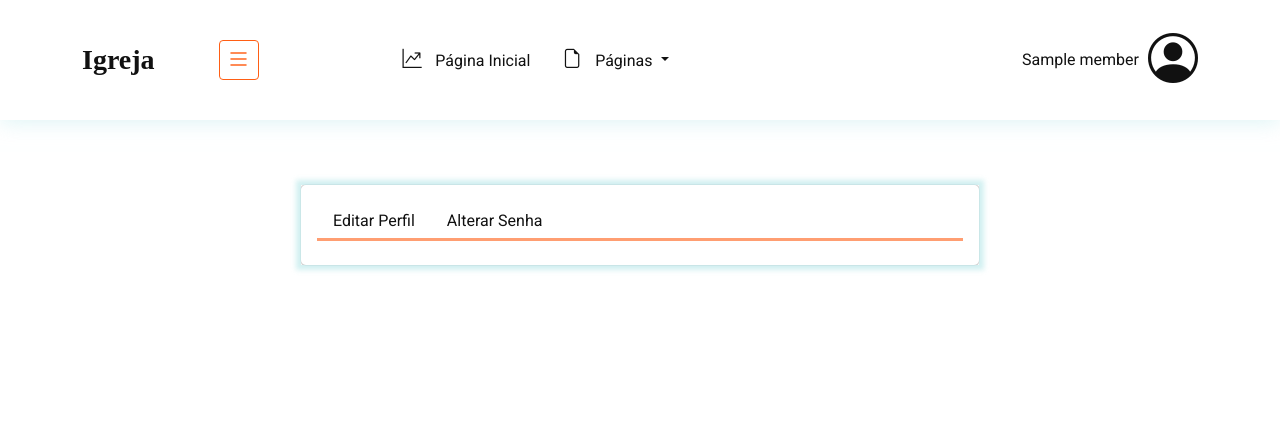
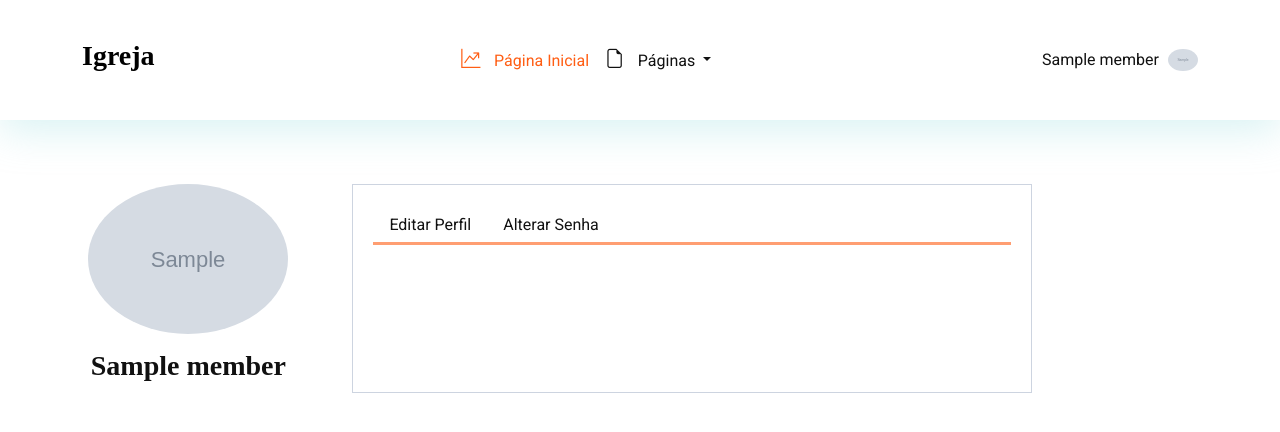
Before and after one commit to WilianSantos/gerenc-louvor-site, a Django app: template templates/accounts/my_profile.html in a window 1280 px wide. Shown: the top 432 px of the page. Run offline with Django 4.2, Linux system fonts and the light colour scheme; tables that the repository leaves empty hold one stand-in row (values such as "Sample post"); the template is opened without the code that fills it: values that come from a table or form of the project are taken from there, most other values are stand-ins (such as "Sample title", 1, 10 or a date in 2020); grey boxes marked "Sample" are stand-in pictures; style sheets or scripts are compiled from the project's sources; some libraries are stand-ins or nearby versions; some web fonts are replaced.

Commit message:
Dsign do header e da pagina my_profile

```diff
--- a/static/src/styles/_base.scss
+++ b/static/src/styles/_base.scss
@@ -15,7 +15,7 @@
 
 body {
     color: variables.$primaryTextColor;
-    background-color: variables.$menuBackgroundColor;
+    background-color: variables.$backgroundColor;
 }
 
 .text--big {
--- a/static/src/styles/_variables.scss
+++ b/static/src/styles/_variables.scss
@@ -1,10 +1,9 @@
 $images-path: "../images";
-$bodyBackgroundColor: #E4F2E7;
+
 $primaryTextColor: #111111;
 $secondTextColor: #FF5E14;
 $homeBackgroundColor: #271F4C;
-$formBackgroundColor: #ffffff;
 $buttunBackgroundColor: #8e44ad;
 $buttunBackgroundColorHover: #9b59b6;
-$menuBackgroundColor: #FFFFFF;
+$backgroundColor: #FFFFFF;
 $borderColor: #CDD4E0;
--- a/static/src/styles/pages/_login.scss
+++ b/static/src/styles/pages/_login.scss
@@ -5,14 +5,15 @@
     align-items: center;
     justify-content: space-between;
     padding: 10vw;
+    gap: 1vw;
 
-
-    @media (max-width: 425px) {
+    @media (max-width: 768px) {
         flex-direction: column;
     }
 
     &__form {
         padding: 20px;
+        min-width: 325px;
         display: flex;
         flex-direction: column;
         border: 1px solid variables.$borderColor;
--- a/static/src/styles/pages/_profile.scss
+++ b/static/src/styles/pages/_profile.scss
@@ -2,12 +2,37 @@
 
 .profile {
     display: flex;
-    flex-direction: column;
-    justify-content: center;
-    align-items: center;
-    padding-bottom: 30px;
+    justify-content: flex-start;
+    gap: 5vw;
+
+    @media (max-width: 768px) {
+        flex-direction: column;
+    }
+
+    &__info {
+        display: flex;
+        flex-direction: column;
+        align-items: center;
+        gap: 1vw;
+
+        &__img {
+            max-width: 200px;
+            border-radius: 50%;
+        }
+
+        i {
+            font-size: 50px;
+        }
+    }
 
     &__forms {
+        border: 1px solid variables.$borderColor;
+        padding: 20px;
+        min-width: 680px;
+
+        @media (max-width: 768px) {
+            min-width: 80vw;
+        }
 
         .nav-tabs {
             border-bottom: 3px solid rgba(variables.$secondTextColor, 0.6);
@@ -32,27 +57,6 @@
             }
         }
 
-        .card {
-            min-width: 680px;
-
-            @media (max-width: 768px){
-                min-width: 80vw;
-            }
-        }
-
-        &__profile {
-            &__img {
-                max-width: 200px;
-                width: 100%;
-                margin-bottom: 10px;
-            }
-
-        }
-
-        &__change__password {
-
-        }
-
         .row {
             display: flex;
             flex-direction: column;
--- a/static/src/styles/partials/_header.scss
+++ b/static/src/styles/partials/_header.scss
@@ -1,59 +1,90 @@
 @use '../variables';
 
-.header-dash {
-    background-color: variables.$menuBackgroundColor;
-    box-shadow: 0px 2px 20px rgba($color: #c7ecee, $alpha: .6);
+.header {
+    background-color: variables.$backgroundColor;
+    box-shadow: 0 10px 40px rgba($color: #c7ecee, $alpha: .7);
     height: 15vh;
-
-
-    &__menu {
-        display: flex;
-        justify-content: space-between;
-        align-items: center;
-
-
-        .title--small {
-            margin: 0;
-        }
 
     &__button {
         border: 1px solid variables.$secondTextColor;
         border-radius: 4px;
         background-color: transparent;
-            margin-left: 5vw;
-            width: 2.5em;
-            height: 2.5em;
-            display: block;
+        width: 2em;
+        height: 2em;
+        display: none;
         align-items: center;
+        justify-content: center;
+        margin-bottom: 20px;
 
+        &:focus {
+            box-shadow: none
+        }
 
         i {
             color: variables.$secondTextColor;
             font-size: 1.5em;
-            }
+
+            @media (max-width: 425px) {
+                font-size: 1em;
             }
         }
 
-    .sub-menu {
-        margin-left: 10vw;
+        @media (max-width: 768px) {
+            display: flex;
+        }
 
+    }
+
+    &__menu {
+
+
+        &__nav {
+
+            .nav-item {
+
+                .nav-link.active {
+                    color: variables.$secondTextColor;
+                }
+
+                .nav-link {
                     i {
                         font-size: 1.2em;
                         margin-right: .5em;
                     }
 
-        .nav-item:hover {
-            .nav-link {
+                    &:hover {
                         color: variables.$secondTextColor;
                     }
                 }
             }
+        }
+    }
 
-    &__nav {
+    &__navbar {
         color: variables.$primaryTextColor;
 
+        .nav-item.active {
+            color: variables.$secondTextColor;
+        }
 
         &__dropdown {
+
+            &__img {
+                width: 30px;
+                border-radius: 50%;
+            }
+
+            .nav-link {
+                color: variables.$primaryTextColor;
+
+                i {
+                    font-size: 40px;
+                }
+
+                &:hover {
+                    color: variables.$secondTextColor;
+                }
+            }
 
             .dropdown-menu {
                 width: 100%;
@@ -65,24 +96,14 @@
 
                 .dropdown-item {
                     .text {
-                        margin-left: 1em;
+                        margin-left: .5em;
+                    }
+
+                    &:hover {
+                        color: variables.$secondTextColor;
                     }
                 }
             }
         }
     }
-
-    &__dropdown_profile {
-
-        i {
-            font-size: 50px;
 }
-    }
-
-    &--is-hover {
-        &:hover {
-            color: variables.$secondTextColor;
-        }
-    }
-
-}
--- a/templates/accounts/my_profile.html
+++ b/templates/accounts/my_profile.html
@@ -1,10 +1,21 @@
 {% extends 'shared/base_dashboard.html' %}
 {% load static %}
 {% block dashboard_contents %}
-    <section class="profile">
+
+    <main class="profile">
+        <div class="profile__info">
+            {% if member.profile_picture %}
+                <img class="profile__info__img" src="{{ member.profile_picture }}" alt="Perfil">
+            {% else %}
+                <i class="bi bi-person-circle"></i>
+            {% endif %}
+
+            <h2 class="title--small">{{ member.name }}</h2>
+            {% comment %} Alertas {% endcomment %}
+            {% include "partials/_alerts.html" %}
+        </div>
+
         <div class="profile__forms">
-            <div class="card">
-                <div class="card-body">
             <ul class="nav nav-tabs">
 
                 <li class="nav-item">
@@ -19,19 +30,11 @@
                 <div class="tab-pane fade pt-3 {% if active_tab == 'edit-profile' %}show active{% endif %}" id="profile-edit">
 
                     <!-- Profile Edit Form -->
-                            <form class="profile__forms__profile" action="{% url 'my_profile' %}" method="POST" enctype="multipart/form-data" id="form-profile">
+                    <form action="{% url 'my_profile' %}" method="POST" enctype="multipart/form-data" id="form-profile">
                         {% csrf_token %}
                         {% for field in profile_forms.visible_fields %}
-                                    {% if field.name == "profile_picture" %}
-                                        <div class="row">
-                                            <label for="{{ field.id_for_label }}" class="col-md-4 col-lg-3 text--big title--is-colored">{{ field.label }}</label>
 
-                                            <div class="col-12">
-                                                <img class="profile__forms__profile__img" src="{{ member.profile_picture }}" alt="Perfil">
-                                                {{ field }}
-                                            </div>
-                                        </div>
-                                    {% elif field.name == "availability" %}
+                            {% if field.name == "availability" %}
                                 <div class="row">
                                     <label for="{{ field.id_for_label }}" class="col-md-4 col-lg-3 text--big title--is-colored">{{ field.label }}</label>
                                     <div class="col-12">
@@ -68,14 +71,14 @@
                         <div class="text-center">
                             <button type="submit" form="form-profile" class="btn button">Salvar</button>
                         </div>
-                            </form><!-- End Profile Edit Form -->
-                            {% include "partials/_alerts.html" %}
+                    </form><!-- fim do formulario do usuario -->
 
                 </div>
                 {% comment %} fim do tab-profile {% endcomment %}
+
                 <div class="tab-pane fade {% if active_tab == 'change-password' %}show active{% endif %}" id="profile-change-password">
                     <!-- Change Password Form -->
-                            <form class="profile__forms__change__password" id="form-change-password" action="{% url 'change_password' %}" method="POST" enctype="multipart/form-data">
+                    <form id="form-change-password" action="{% url 'change_password' %}" method="POST" enctype="multipart/form-data">
                         {% csrf_token %}
 
                         {% for field in change_password_forms.visible_fields %}
@@ -121,12 +124,12 @@
                         </div>
 
                     </form><!-- End Change Password Form -->
-                            {% include "partials/_alerts.html" %}
+
                 </div>
                 {% comment %} fim do tab mudar de senha {% endcomment %}
             </div>
+            {% comment %} Fim do tab-content {% endcomment %}
         </div>
-            </div>
-        </div>
-    </section>
+    </main>
+
 {% endblock dashboard_contents %}
--- a/templates/shared/base_dashboard.html
+++ b/templates/shared/base_dashboard.html
@@ -1,18 +1,21 @@
 {% extends "shared/base.html" %}
 {% load static %}
 {% block contents %}
-    <header class="navbar navbar-expand-lg sticky-top p-2 header-dash">
+    <header class="navbar navbar-expand-lg sticky-top header">
         <div class="container">
-            <div class="d-flex header-dash__menu">
-                <h1 class="title--small">Igreja</h1>
-                <button class="header-dash__menu__button">
+            <h1 class="title--small navbar-brand">Igreja</h1>
+            <button class="navbar-toggler header__button" type="button" data-bs-toggle="offcanvas" data-bs-target="#menu" aria-controls="offcanvasNavbar" aria-label="Toggle navigation">
                 <i class="bi bi-list"></i>
             </button>
+            <div class="offcanvas offcanvas-start header__menu" tabindex="-1" id="menu" aria-labelledby="menuLabel">
+                <div class="offcanvas-header">
+                    <h5 class="title--small" id="menuLabel">Igreja</h5>
+                    <button type="button" class="btn-close" data-bs-dismiss="offcanvas" aria-label="Close"></button>
                 </div>
-            <div class="sub-menu">
-                <Ul class="nav">
+                <div class="offcanvas-body header__menu__nav">
+                    <ul class="navbar-nav justify-content-center flex-grow-1 pe-3">
                         <li class="nav-item">
-                        <a href="{% url 'dashboard' %}"  class="nav-link text">
+                            <a href="{% url 'dashboard' %}"  class="nav-link active text">
                                 <i class="bi bi-graph-up-arrow"></i>
                                 Página Inicial
                             </a>
@@ -30,20 +33,27 @@
                                 </ul>
                             </div>
                         </li>
-                </Ul>
+                    </ul>
                 </div>
-            <nav class="collapse navbar-collapse justify-content-end header-dash__nav">
+            </div>
+
+            <nav class="navbar justify-content-end header__navbar">
                 <ul class="nav nav-pills d-block d-md-flex">
-                    <li class="nav-item fw-bold dropdown header-dash__nav__dropdown">
-                        <a class="nav-link d-flex align-items-center pe-0 header-dash__dropdown_profile" href="#" data-bs-toggle="dropdown">
-                            <span class="d-none d-md-block dropdown-toggle-split ps-2 text"> {{ member.name }} </span>
+                    <li class="nav-item fw-bold dropdown header__navbar__dropdown">
+                        <a class="nav-link d-flex align-items-center pe-0" href="#" data-bs-toggle="dropdown">
+                            <span class="d-md-block dropdown-toggle-split ps-2 text"> {{ member.name }} </span>
+
+                            {% if member.profile_picture %}
+                                <img class="header__navbar__dropdown__img" src="{{ member.profile_picture }}" alt="Perfil">
+                            {% else %}
                                 <i class="bi bi-person-circle"></i>
+                            {% endif %}
+
                         </a><!-- End Profile Iamge Icon -->
 
                         <ul class="dropdown-menu dropdown-menu-arrow">
                             <li class="dropdown-header">
                                 <h6 class="text--big"> {{ member.name }} </h6>
-                                <span class="text">Web Designer</span>
                             </li>
                             <li>
                                 <hr class="dropdown-divider">
@@ -53,16 +63,6 @@
                                 <a class="dropdown-item d-flex align-items-center" href="{% url 'my_profile' %}">
                                     <i class="bi bi-person header-dash--is-hover"></i>
                                     <span class="text header-dash--is-hover">Meu Perfil</span>
-                                </a>
-                            </li>
-                            <li>
-                                <hr class="dropdown-divider">
-                            </li>
-
-                            <li>
-                                <a class="dropdown-item d-flex align-items-center" href="users-profile.html">
-                                    <i class="bi bi-gear header-dash--is-hover"></i>
-                                    <span class="text header-dash--is-hover">Account Settings</span>
                                 </a>
                             </li>
                             <li>
@@ -80,6 +80,7 @@
                     </li>
                 </ul>
             </nav>
+
         </div>
     </header>
 
```
Lines whose indentation alone changed are shown as unchanged.
